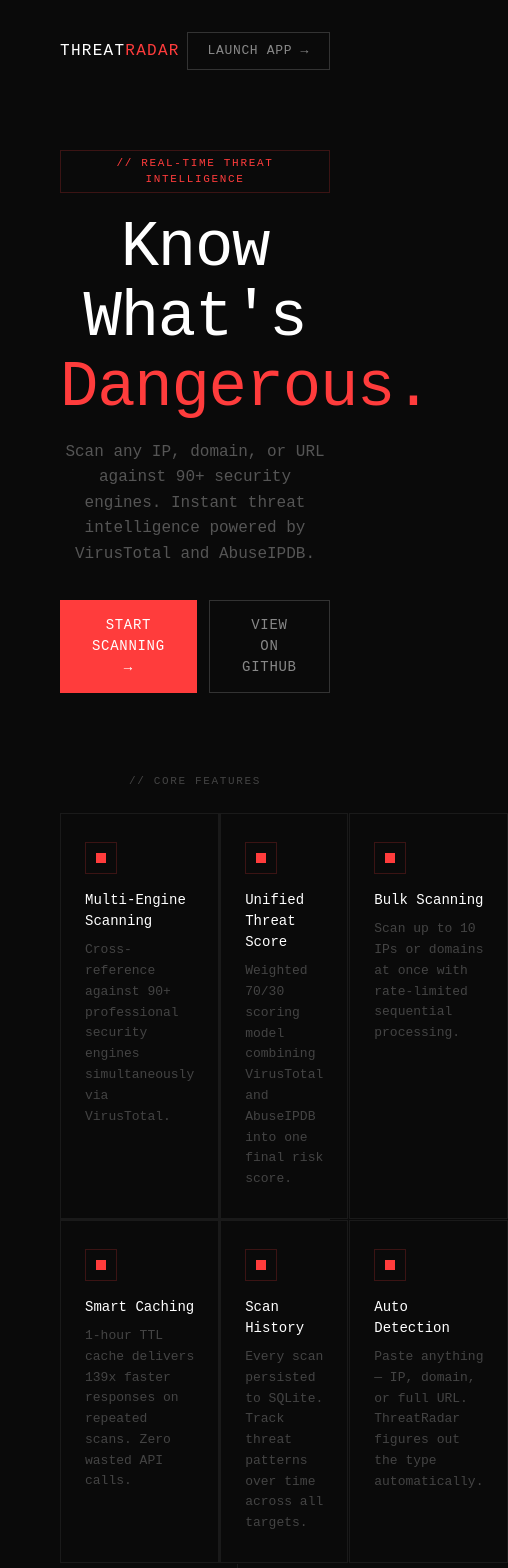
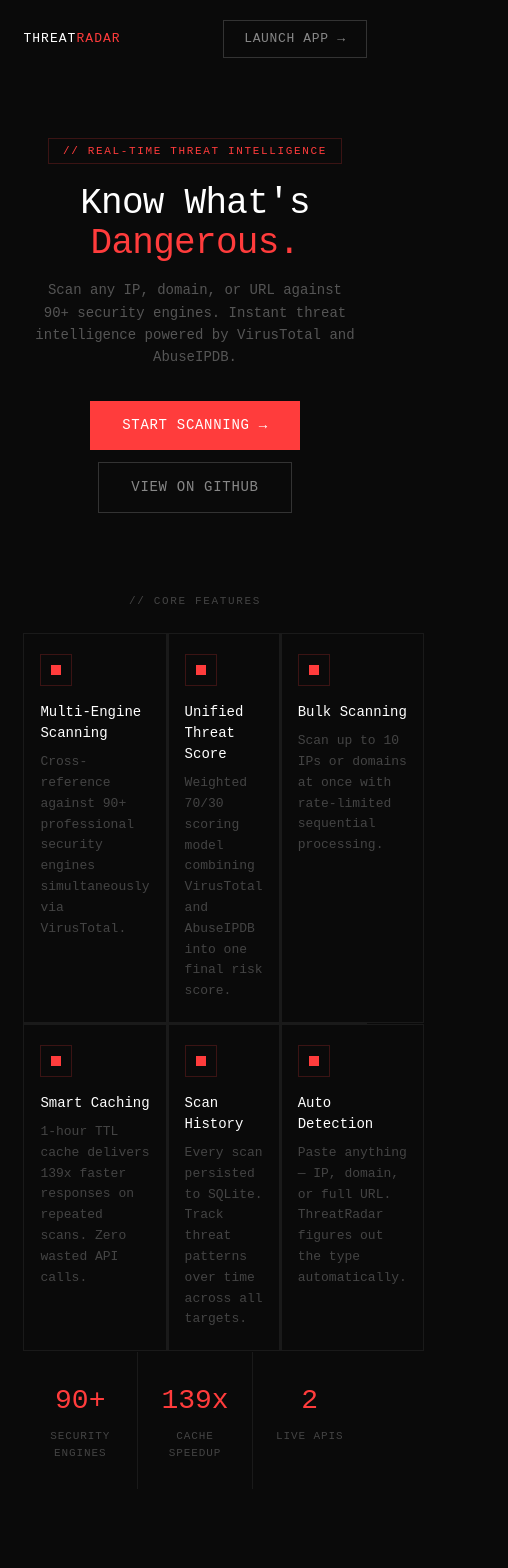
Before and after one commit to SUVRAAJ/THREAT_RADAR, a React (Vite) app in the folder client/: page / in a window 390 px wide. Shown: the top 1568 px of the page, 508 px wide, since content can reach past the window. Built offline with nearby package versions, Linux system fonts and the light colour scheme.

Commit message:
made several changes for responsive behaviour

```diff
--- a/client/src/pages/History.jsx
+++ b/client/src/pages/History.jsx
@@ -7,6 +7,7 @@
   ResponsiveContainer, BarChart, Bar, Cell, Legend
 } from 'recharts'
 import useIsMobile from '../hooks/useIsMobile'
+
 
 /////
 const CustomTooltip = ({ active, payload, label }) => {
--- a/client/src/pages/Landing.jsx
+++ b/client/src/pages/Landing.jsx
@@ -1,9 +1,6 @@
-import React, { use } from 'react'
+import React, { useRef, useEffect, useState } from 'react'
 import { useNavigate } from 'react-router-dom'
-import { useRef } from 'react'
-import { useEffect } from 'react'
-import { useState } from 'react'
-//feature array of objects for the landing page
+
 const features = [
   { title: 'Multi-Engine Scanning', desc: 'Cross-reference against 90+ professional security engines simultaneously via VirusTotal.' },
   { title: 'Unified Threat Score', desc: 'Weighted 70/30 scoring model combining VirusTotal and AbuseIPDB into one final risk score.' },
@@ -13,47 +10,46 @@
   { title: 'Auto Detection', desc: 'Paste anything — IP, domain, or full URL. ThreatRadar figures out the type automatically.' },
 ]
 
-//stats for the landing page
 const stats = [
   { value: '90+', label: 'Security Engines' },
   { value: '139x', label: 'Cache Speedup' },
   { value: '2', label: 'Live APIs' },
 ]
 
-//statsBlock component
-
-function StatBlock({num,label})
-{
-  const ref= useRef(null)
+function StatBlock({ num, label }) {
+  const ref = useRef(null)
   const [visible, setVisible] = useState(false)
 
   useEffect(() => {
-    const observer= new IntersectionObserver(
-      ([entry]) => {
-        if(entry.isIntersecting) setVisible(true)
-      },{threshold:0.3}
+    const observer = new IntersectionObserver(
+      ([entry]) => { if (entry.isIntersecting) setVisible(true) },
+      { threshold: 0.3 }
+    )
+    if (ref.current) observer.observe(ref.current)
+    return () => observer.disconnect()
+  }, [])
 
-    )
-    if(ref.current) observer.observe(ref.current)
-    return ()=>observer.disconnect()
-  }
-  ,[])
-
-  return(
-    <div ref={ref} style={{ background: '#0a0a0a', padding: '28px 32px' }}>
+  return (
+    <div ref={ref} style={{ background: '#0a0a0a', padding: '28px 20px', textAlign: 'center' }}>
       <div style={{
-        fontSize: '36px', fontWeight: 500, color: '#ff3c3c', fontFamily: 'monospace',
+        fontSize: 'clamp(28px, 6vw, 36px)',
+        fontWeight: 500,
+        color: '#ff3c3c',
+        fontFamily: 'monospace',
         transition: 'opacity 0.8s ease, transform 0.8s cubic-bezier(0.22, 1, 0.36, 1)',
         opacity: visible ? 1 : 0,
-        transform: visible ? 'translateY(0)' : 'translateY(20px)'
+        transform: visible ? 'translateY(0)' : 'translateY(20px)',
       }}>
         {num}
       </div>
       <div style={{
-        fontSize: '12px', color: '#444', marginTop: '6px',
-        letterSpacing: '0.08em', textTransform: 'uppercase',
+        fontSize: '11px',
+        color: '#444',
+        marginTop: '6px',
+        letterSpacing: '0.08em',
+        textTransform: 'uppercase',
         transition: 'opacity 0.8s ease 0.15s',
-        opacity: visible ? 1 : 0
+        opacity: visible ? 1 : 0,
       }}>
         {label}
       </div>
@@ -62,37 +58,36 @@
 }
 
 const Landing = () => {
-    const navigate= useNavigate()
-    const featuresRef= useRef(null)
+  const navigate = useNavigate()
+  const featuresRef = useRef(null)
 
-    useEffect(()=>{
-        const observer= new IntersectionObserver(
+  useEffect(() => {
+    const observer = new IntersectionObserver(
       (entries) => {
         entries.forEach((entry) => {
-                if(entry.isIntersecting){
-                    entry.target.classList.add('visible')
-                }
-              }
+          if (entry.isIntersecting) entry.target.classList.add('visible')
+        })
+      },
+      { threshold: 0.1 }
     )
-            },
-            {threshold:0.1}
-        )
+    const cards = document.querySelectorAll('.feat-card')
+    cards.forEach((card) => observer.observe(card))
+    return () => observer.disconnect()
+  }, [])
 
-        const cards= document.querySelectorAll('.feat-card')
-        cards.forEach((card) => observer.observe(card)
-
-    )
-    return ()=>  observer.disconnect()
-    },[])
   return (
     <div style={styles.shell}>
+      {/* Nav */}
       <nav style={styles.nav}>
-        <div style={styles.logo}>Threat<span style={styles.logoRed}>Radar</span></div>
+        <div style={styles.logo}>
+          Threat<span style={styles.logoRed}>Radar</span>
+        </div>
         <button style={styles.navBtn} onClick={() => navigate('/dashboard')}>
           Launch App →
         </button>
       </nav>
 
+      {/* Hero */}
       <div style={styles.hero}>
         <div style={styles.heroTag}>// Real-Time Threat Intelligence</div>
         <h1 style={styles.heroTitle}>
@@ -107,18 +102,24 @@
           <button style={styles.btnPrimary} onClick={() => navigate('/dashboard')}>
             Start Scanning →
           </button>
-          <button style={styles.btnSecondary} onClick={()=> window.location.href="https://github.com/SUVRAAJ/THREAT_RADAR"}>
+          <button
+            style={styles.btnSecondary}
+            onClick={() => window.location.href = 'https://github.com/SUVRAAJ/THREAT_RADAR'}
+          >
             View on GitHub
           </button>
         </div>
       </div>
 
+      {/* Features */}
       <div style={styles.sectionLabel}>// core features</div>
 
       <div style={styles.featuresGrid} ref={featuresRef}>
         {features.map((f, i) => (
           <div key={i} className="feat-card" style={styles.featCard}>
-            <div style={styles.featIcon}><div style={styles.featIconInner} /></div>
+            <div style={styles.featIcon}>
+              <div style={styles.featIconInner} />
+            </div>
             <div style={styles.featTitle}>{f.title}</div>
             <div style={styles.featDesc}>{f.desc}</div>
           </div>
@@ -126,12 +127,13 @@
       </div>
 
       {/* Stats */}
-<div style={{ display: 'grid', gridTemplateColumns: 'repeat(3, 1fr)', gap: '1px', background: '#1a1a1a', margin: '0 48px 80px' }}>
+      <div style={styles.statsGrid}>
         {stats.map((s, i) => (
           <StatBlock key={i} num={s.value} label={s.label} />
         ))}
       </div>
 
+      {/* Footer */}
       <footer style={styles.footer}>
         <div style={styles.footerLeft}>
           Built by <span style={{ color: '#666' }}>Suvraaj</span> · ThreatRadar 2026
@@ -142,16 +144,18 @@
       </footer>
 
       <style>{`
+        * { box-sizing: border-box; }
+
         @keyframes fadeUp {
           from { opacity: 0; transform: translateY(16px); }
-    to { opacity: 1; transform: translateY(0); }
+          to   { opacity: 1; transform: translateY(0); }
         }
-  @keyframes fadeDown {
-    from { opacity: 0; transform: translateY(-8px); }
-    to { opacity: 1; transform: translateY(0); }
-  }
+
         .feat-card {
-    transition: opacity 0.6s cubic-bezier(0.22, 1, 0.36, 1),
+          opacity: 0;
+          transform: translateY(16px);
+          transition:
+            opacity 0.6s cubic-bezier(0.22, 1, 0.36, 1),
             transform 0.6s cubic-bezier(0.22, 1, 0.36, 1),
             background 0.2s ease,
             border-color 0.2s ease !important;
@@ -164,37 +168,208 @@
           background: #111 !important;
           border-color: #ff3c3c33 !important;
         }
+
+        /* ── Mobile ── */
+        @media (max-width: 600px) {
+          .tr-shell {
+            padding: 20px 16px !important;
+          }
+          .tr-nav {
+            margin-bottom: 48px !important;
+          }
+          .tr-hero-title {
+            font-size: 40px !important;
+          }
+          .tr-hero-btns {
+            flex-direction: column !important;
+            align-items: stretch !important;
+          }
+          .tr-hero-btns button {
+            width: 100% !important;
+            text-align: center !important;
+          }
+          .tr-features-grid {
+            grid-template-columns: 1fr !important;
+            margin: 0 0 1px !important;
+          }
+          .tr-stats-grid {
+            grid-template-columns: 1fr !important;
+            margin: 0 0 60px !important;
+          }
+          .tr-footer {
+            flex-direction: column !important;
+            gap: 8px !important;
+            text-align: center !important;
+          }
+        }
+
+        /* ── Tablet ── */
+        @media (min-width: 601px) and (max-width: 900px) {
+          .tr-shell {
+            padding: 24px 28px !important;
+          }
+          .tr-hero-title {
+            font-size: 52px !important;
+          }
+          .tr-features-grid {
+            grid-template-columns: repeat(2, 1fr) !important;
+            margin: 0 0 1px !important;
+          }
+          .tr-stats-grid {
+            margin: 0 0 60px !important;
+          }
+        }
       `}</style>
     </div>
   )
 }
 
 const styles = {
-  shell: { background: '#0a0a0a', minHeight: '100vh', padding: '32px 60px', fontFamily: 'monospace' },
-  nav: { display: 'flex', alignItems: 'center', justifyContent: 'space-between', marginBottom: '80px' },
-  logo: { fontSize: '16px', fontWeight: '500', color: '#fff', letterSpacing: '0.08em', textTransform: 'uppercase' },
+  shell: {
+    background: '#0a0a0a',
+    minHeight: '100vh',
+    padding: 'clamp(20px, 4vw, 32px) clamp(16px, 6vw, 60px)',
+    fontFamily: 'monospace',
+  },
+  nav: {
+    display: 'flex',
+    alignItems: 'center',
+    justifyContent: 'space-between',
+    marginBottom: '80px',
+    flexWrap: 'wrap',
+    gap: '12px',
+  },
+  logo: {
+    fontSize: 'clamp(13px, 3vw, 16px)',
+    fontWeight: '500',
+    color: '#fff',
+    letterSpacing: '0.08em',
+    textTransform: 'uppercase',
+  },
   logoRed: { color: '#ff3c3c' },
-  navBtn: { background: 'none', border: '1px solid #333', color: '#888', padding: '8px 20px', fontSize: '13px', cursor: 'pointer', letterSpacing: '0.05em', textTransform: 'uppercase' },
-  hero: { textAlign: 'center', marginBottom: '80px' },
-  heroTag: { fontSize: '11px', color: '#ff3c3c', letterSpacing: '0.15em', textTransform: 'uppercase', marginBottom: '20px', border: '1px solid #ff3c3c33', display: 'inline-block', padding: '4px 14px' },
-  heroTitle: { fontSize: '64px', fontWeight: '500', color: '#fff', lineHeight: '1.1', marginBottom: '16px', letterSpacing: '-0.02em' },
+  navBtn: {
+    background: 'none',
+    border: '1px solid #333',
+    color: '#888',
+    padding: '8px 20px',
+    fontSize: '13px',
+    cursor: 'pointer',
+    letterSpacing: '0.05em',
+    textTransform: 'uppercase',
+    whiteSpace: 'nowrap',
+  },
+
+  hero: {
+    textAlign: 'center',
+    marginBottom: '80px',
+    padding: '0 8px',
+  },
+  heroTag: {
+    fontSize: '11px',
+    color: '#ff3c3c',
+    letterSpacing: '0.15em',
+    textTransform: 'uppercase',
+    marginBottom: '20px',
+    border: '1px solid #ff3c3c33',
+    display: 'inline-block',
+    padding: '4px 14px',
+  },
+  heroTitle: {
+    fontSize: 'clamp(36px, 8vw, 64px)',
+    fontWeight: '500',
+    color: '#fff',
+    lineHeight: '1.1',
+    marginBottom: '16px',
+    letterSpacing: '-0.02em',
+  },
   heroRed: { color: '#ff3c3c' },
-  heroSub: { fontSize: '16px', color: '#555', maxWidth: '480px', margin: '0 auto 32px', lineHeight: '1.6' },
-  heroBtns: { display: 'flex', gap: '12px', justifyContent: 'center' },
-  btnPrimary: { background: '#ff3c3c', color: '#fff', border: 'none', padding: '14px 32px', fontSize: '14px', cursor: 'pointer', letterSpacing: '0.05em', textTransform: 'uppercase' },
-  btnSecondary: { background: 'none', border: '1px solid #333', color: '#888', padding: '14px 32px', fontSize: '14px', cursor: 'pointer', letterSpacing: '0.05em', textTransform: 'uppercase' },
-  sectionLabel: { fontSize: '11px', color: '#444', letterSpacing: '0.15em', textTransform: 'uppercase', textAlign: 'center', marginBottom: '24px' },
-  featuresGrid: { display: 'grid', gridTemplateColumns: 'repeat(3, 1fr)', gap: '1px', background: '#1a1a1a', marginBottom: '1px' },
-  featCard: { background: '#0a0a0a', padding: '28px 24px', border: '1px solid #1a1a1a' },
-  featIcon: { width: '32px', height: '32px', border: '1px solid #ff3c3c33', display: 'flex', alignItems: 'center', justifyContent: 'center', marginBottom: '16px' },
+  heroSub: {
+    fontSize: 'clamp(14px, 2.5vw, 16px)',
+    color: '#555',
+    maxWidth: '480px',
+    margin: '0 auto 32px',
+    lineHeight: '1.6',
+  },
+  heroBtns: {
+    display: 'flex',
+    gap: '12px',
+    justifyContent: 'center',
+    flexWrap: 'wrap',
+  },
+  btnPrimary: {
+    background: '#ff3c3c',
+    color: '#fff',
+    border: 'none',
+    padding: '14px 32px',
+    fontSize: '14px',
+    cursor: 'pointer',
+    letterSpacing: '0.05em',
+    textTransform: 'uppercase',
+    minWidth: '180px',
+  },
+  btnSecondary: {
+    background: 'none',
+    border: '1px solid #333',
+    color: '#888',
+    padding: '14px 32px',
+    fontSize: '14px',
+    cursor: 'pointer',
+    letterSpacing: '0.05em',
+    textTransform: 'uppercase',
+    minWidth: '180px',
+  },
+
+  sectionLabel: {
+    fontSize: '11px',
+    color: '#444',
+    letterSpacing: '0.15em',
+    textTransform: 'uppercase',
+    textAlign: 'center',
+    marginBottom: '24px',
+  },
+  featuresGrid: {
+    display: 'grid',
+    gridTemplateColumns: 'repeat(3, 1fr)',
+    gap: '1px',
+    background: '#1a1a1a',
+    marginBottom: '1px',
+  },
+  featCard: {
+    background: '#0a0a0a',
+    padding: 'clamp(20px, 3vw, 28px) clamp(16px, 2.5vw, 24px)',
+    border: '1px solid #1a1a1a',
+  },
+  featIcon: {
+    width: '32px',
+    height: '32px',
+    border: '1px solid #ff3c3c33',
+    display: 'flex',
+    alignItems: 'center',
+    justifyContent: 'center',
+    marginBottom: '16px',
+    flexShrink: 0,
+  },
   featIconInner: { width: '10px', height: '10px', background: '#ff3c3c' },
   featTitle: { fontSize: '14px', fontWeight: '500', color: '#fff', marginBottom: '8px' },
   featDesc: { fontSize: '13px', color: '#444', lineHeight: '1.6' },
-  statsRow: { display: 'grid', gridTemplateColumns: 'repeat(3, 1fr)', gap: '1px', background: '#1a1a1a', marginBottom: '60px' },
-  statBlock: { background: '#0a0a0a', padding: '24px', borderTop: '1px solid #1a1a1a' },
-  statNum: { fontSize: '32px', fontWeight: '500', color: '#ff3c3c', fontFamily: 'monospace' },
-  statLabel: { fontSize: '12px', color: '#444', marginTop: '4px', letterSpacing: '0.08em', textTransform: 'uppercase' },
-  footer: { display: 'flex', alignItems: 'center', justifyContent: 'space-between', paddingTop: '24px', borderTop: '1px solid #1a1a1a' },
+
+  statsGrid: {
+    display: 'grid',
+    gridTemplateColumns: 'repeat(3, 1fr)',
+    gap: '1px',
+    background: '#1a1a1a',
+    margin: '0 0 80px',
+  },
+
+  footer: {
+    display: 'flex',
+    alignItems: 'center',
+    justifyContent: 'space-between',
+    paddingTop: '24px',
+    borderTop: '1px solid #1a1a1a',
+    flexWrap: 'wrap',
+    gap: '8px',
+  },
   footerLeft: { fontSize: '13px', color: '#333' },
   footerRight: { fontSize: '12px', color: '#333', letterSpacing: '0.05em' },
 }
```
Also changed, not shown: client/src/hooks/useIsMobile.js (+11 -12 lines), client/src/pages/Bulk.jsx (+7 -4 lines), client/src/pages/Dashboard.jsx (+5 -2 lines), client/src/pages/Report.jsx (+6 -5 lines). Lines whose indentation alone changed are shown as unchanged.
